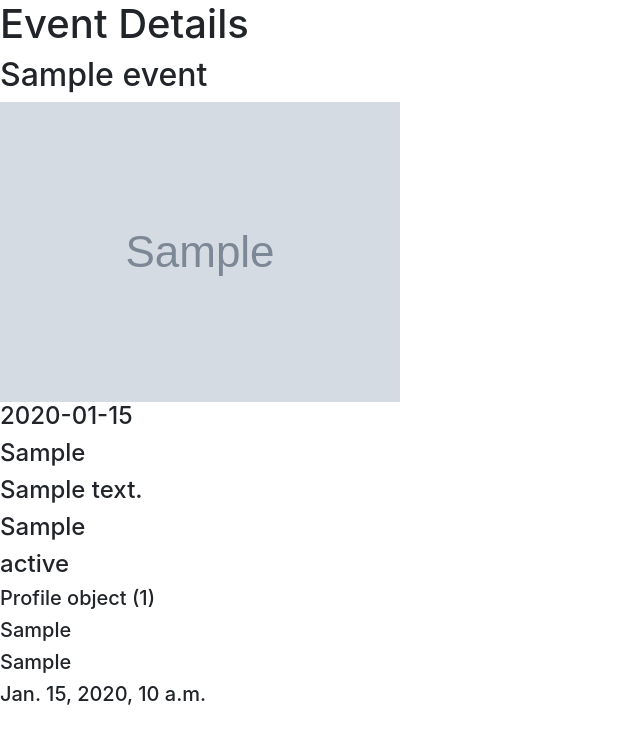
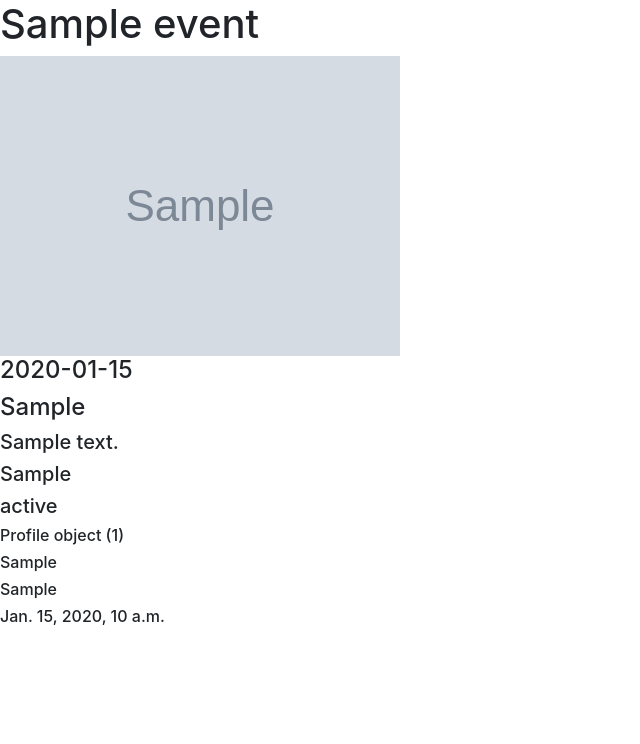
Before and after one commit to tranln025/the-event-fairy, a Django app: template project_2_app/templates/event_detail.html in a window 1280 px wide. Shown: the part 56-800 px from the top of the page, without its empty margins (0-640 px from the left). Run offline with Django 3.2, Linux system fonts and the light colour scheme; tables that the repository leaves empty hold one stand-in row (values such as "Sample post"); the template is opened without the code that fills it: values that come from a table or form of the project are taken from there, most other values are stand-ins (such as "Sample title", 1, 10 or a date in 2020); grey boxes marked "Sample" are stand-in pictures; some libraries are stand-ins or nearby versions.

Commit message:
updates to events detail and form pages

```diff
--- a/project_2_app/models.py
+++ b/project_2_app/models.py
@@ -6,6 +6,8 @@ class Profile(models.Model):
     user = models.ForeignKey(User, on_delete=models.CASCADE, related_name='profile')
     image_link = models.TextField()
     # image_upload = models.ImageField(upload_to='prof_images/')
+
+
 
 class Event(models.Model):
     title = models.CharField(max_length=255)
@@ -21,8 +23,8 @@ class Event(models.Model):
     category = models.CharField(max_length=100)
     date_created = models.DateTimeField(auto_now_add=True)
 
-def __str__(self):
-    return self.title
+    def __str__(self):
+        return self.title
 
 class Invitation(models.Model):
     event = models.ForeignKey(Event, on_delete=models.CASCADE, related_name='event_invitations')
--- a/project_2_app/templates/event_detail.html
+++ b/project_2_app/templates/event_detail.html
@@ -2,19 +2,18 @@
 
 {% block content %}
 
-<h1>Event Details</h1>
+<h1>{{event.title}}</h1>
 
-<h2>{{event.title}}</h2>
 <img src="{{image_link}}" alt="{{image.title}}">
 <h4>{{event.datetime}}</h4>
 <h4>{{event.location}}</h4>
-<h4>{{event.address}}</h4>
-<h4>{{event.city}}</h4>
-<h4>{{event.state}}</h4>
-<h5>{{event.creator}}</h5>
-<h5>{{event.type}}</h5>
-<h5>{{event.category}}</h5>
-<h5>{{event.date_created}}</h5>
+<h5>{{event.address}}</h5>
+<h5>{{event.city}}</h5>
+<h5>{{event.state}}</h5>
+<h6>{{event.creator}}</h6>
+<h6>{{event.type}}</h6>
+<h6>{{event.category}}</h6>
+<h6>{{event.date_created}}</h6>
 
 
 
--- a/project_2_app/templates/event_form.html
+++ b/project_2_app/templates/event_form.html
@@ -3,7 +3,7 @@
 {% block content %}
 
 <section class="form-section">
-    <h1>Event Form</h1>
+    <h1>{{header}}</h1>
     <form method="POST" class="event-form">
         {% csrf_token %}
         {{form.as_p}}
```
Also changed, not shown: project_2_app/views.py (+4 -4 lines), project_2_app/forms.py (line endings or trailing spaces).
